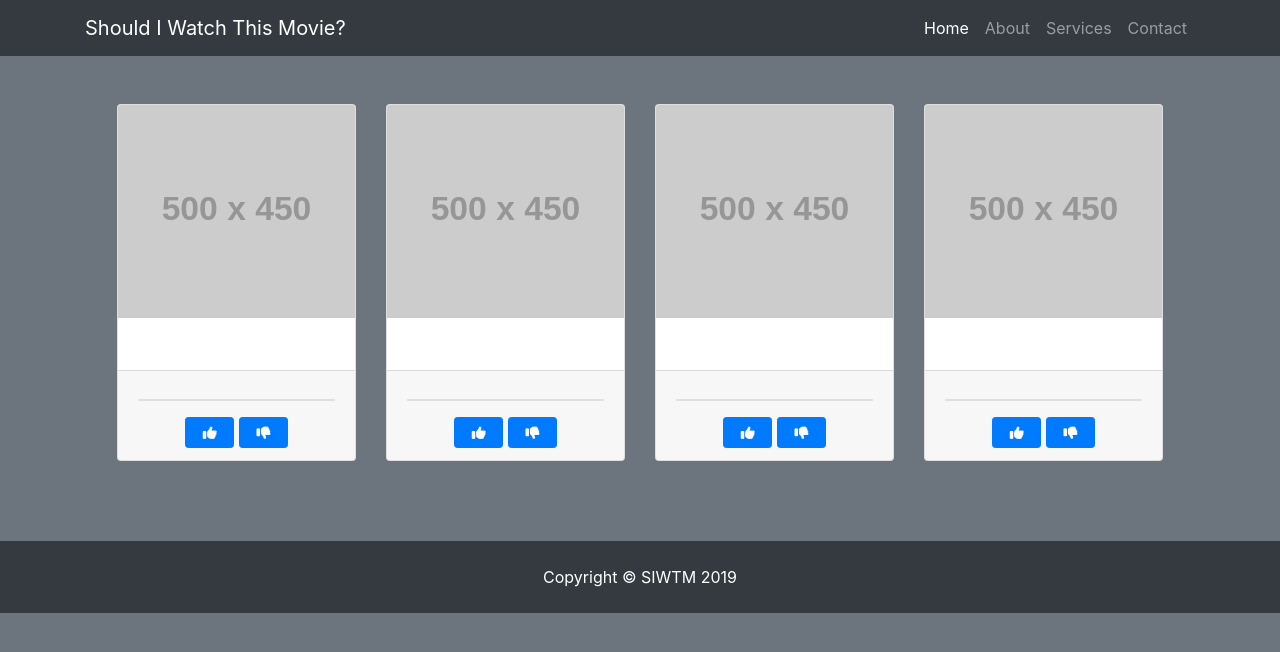
After one commit to Jaimemorillo/ShouldIwatchThisMovie, a Flask app: template app/templates/home.html in a window 1280 px wide. The commit adds this page. Shown: the top 652 px of the page. Run offline with Flask 2, Linux system fonts and the light colour scheme; the template is opened without the code that fills it, so the values that code supplies are empty; grey boxes labelled with a size stand in for pictures from a placeholder-image service; parts of the project's set-up code (start-up, migrations or seed data) failed here and were passed over; some libraries are stand-ins or nearby versions.

Commit message:
Updated templates and flask backend

```diff
--- a/app/app.py
+++ b/app/app.py
@@ -1,48 +1,33 @@
 import sys
-import os
-sys.path.extend('../src')
+sys.path.append('app')
+sys.path.append('../src')
 
-from flask import Flask, render_template, url_for, request
-import pandas as pd
-import pickle
-from sklearn.feature_extraction.text import CountVectorizer
-from sklearn.naive_bayes import MultinomialNB
-from sklearn.externals import joblib
-from taste.preparation import Preparation
-from movies.movie import Movie
+from flask import Flask, render_template, url_for, request, abort
 
-pre = Preparation()
-overs = pre.get_overview('../data/tmdb_spanish_overview.csv')
+from controller.controller import Controller
+path = '../data/tmdb_spanish_overview.csv'
 
-movies = overs[0:4]
+ctrl = Controller(path)
+movies = ctrl.get_4_random_movies()
 
 app = Flask(__name__)
-
-movies = {
-	0: {
-		'title': movies['title'][0],
-		'prediction': '70'
-	},
-	1: {
-		'title': movies['title'][1],
-		'prediction': '80'
-	},
-	2: {
-		'title': movies['title'][2],
-		'prediction': '90'
-	},
-	3: {
-		'title': movies['title'][3],
-		'prediction': '50'
-	}
-}
 
 
 @app.route('/')
 @app.route('/home')
-def home(film="it"):
-	return render_template('index.html', movies=movies)
+def home():
+    return render_template('home.html', movies=movies)
+
+
+@app.route('/movie/<id>')
+def movie(id):
+    try:
+        title, overview, prediction = movies.get_by_id(id)
+        print(title)
+        return render_template('movie.html', title=title, overview=overview, prediction=prediction)
+    except:
+        abort(404)
 
 
 if __name__ == '__main__':
-	app.run(debug=True)
+    app.run(debug=True)
--- /dev/null
+++ b/app/templates/base.html
@@ -0,0 +1,78 @@
+<!DOCTYPE html>
+<html lang="en">
+
+<head>
+
+    <meta charset="utf-8">
+    <meta name="viewport" content="width=device-width, initial-scale=1, shrink-to-fit=no">
+    <meta name="description" content="">
+    <meta name="author" content="">
+
+    <title>Should I Watch This Movie?</title>
+
+    <!-- Bootstrap core CSS -->
+    <link href="../static/vendor/bootstrap/css/bootstrap.min.css" rel="stylesheet">
+
+    <!-- Custom styles for this template -->
+    <link href="../static/css/heroic-features.css" rel="stylesheet">
+
+    <!-- Icons -->
+    <script src="https://kit.fontawesome.com/19e085bf59.js" crossorigin="anonymous"></script>
+
+</head>
+
+<body class="bg-secondary">
+
+    <!-- Navigation -->
+    <nav class="navbar navbar-expand-lg navbar-dark bg-dark fixed-top">
+        <div class="container">
+            <a class="navbar-brand" href="#">Should I Watch This Movie?</a>
+            <button class="navbar-toggler" type="button" data-toggle="collapse" data-target="#navbarResponsive" aria-controls="navbarResponsive" aria-expanded="false" aria-label="Toggle navigation">
+                <span class="navbar-toggler-icon"></span>
+            </button>
+            <div class="collapse navbar-collapse" id="navbarResponsive">
+                <ul class="navbar-nav ml-auto">
+                    <li class="nav-item active">
+                        <a class="nav-link" href="#">Home
+                            <span class="sr-only">(current)</span>
+                        </a>
+                    </li>
+                    <li class="nav-item">
+                        <a class="nav-link" href="#">About</a>
+                    </li>
+                    <li class="nav-item">
+                        <a class="nav-link" href="#">Services</a>
+                    </li>
+                    <li class="nav-item">
+                        <a class="nav-link" href="#">Contact</a>
+                    </li>
+                </ul>
+            </div>
+        </div>
+    </nav>
+
+    <!-- Page Content -->
+    <div class="container">
+
+        <!-- Page Features -->
+        <div class="jumbotron row bg-secondary py-4">
+            {% block content %}{% endblock %}
+        </div>
+        <!-- /.row -->
+
+    </div>
+    <!-- /.container -->
+
+    <!-- Footer -->
+    <footer class="py-4 bg-dark">
+        <div class="container">
+            <p class="m-0 text-center text-white">Copyright &copy; SIWTM 2019</p>
+        </div>
+        <!-- /.container -->
+    </footer>
+
+    <!-- Bootstrap core JavaScript -->
+    <script src="../static/vendor/jquery/jquery.min.js"></script>
+    <script src="../static/vendor/bootstrap/js/bootstrap.bundle.min.js"></script>
+
+</body></html>
--- /dev/null
+++ b/app/templates/home.html
@@ -0,0 +1,87 @@
+{% extends 'base.html' %}
+
+{% block content %}
+    <div class="col-lg-3 col-md-6 my-4">
+        <div class="card h-100">
+            <img class="card-img-top" src="http://placehold.it/500x450" alt="">
+            <div class="card-body">
+                <h4 class="card-title text-center"> {{ movies.titles[0] }} {{ movies.ids[0] }}</h4>
+                <p class="card-text ">{{ movies.reduced_overviews[0] }}</p>
+            </div>
+            <div class="card-footer text-center">
+                <div class="card my-3">
+                    {{ movies.predictions[0] }}
+                </div>
+                <a href="#" class="btn btn-primary col-lg-3 col-md-4 btn-sm">
+                    <i class="fas fa-thumbs-up"></i>
+                </a>
+                <a href="#" class="btn btn-primary  col-lg-3 col-md-4 btn-sm">
+                    <i class="fas fa-thumbs-down"></i>
+                </a>
+            </div>
+        </div>
+    </div>
+
+    <div class="col-lg-3 col-md-6 my-4">
+        <div class="card h-100">
+            <img class="card-img-top" src="http://placehold.it/500x450" alt="">
+            <div class="card-body">
+                <h4 class="card-title text-center">{{ movies.titles[1] }}</h4>
+                <p class="card-text">{{ movies.reduced_overviews[1] }}</p>
+            </div>
+            <div class="card-footer text-center">
+                <div class="card my-3">
+                    {{ movies.predictions[1] }}
+                </div>
+                <a href="#" class="btn btn-primary col-lg-3 col-md-4 btn-sm">
+                    <i class="fas fa-thumbs-up"></i>
+                </a>
+                <a href="#" class="btn btn-primary  col-lg-3 col-md-4 btn-sm">
+                    <i class="fas fa-thumbs-down"></i>
+                </a>
+            </div>
+        </div>
+    </div>
+
+    <div class="col-lg-3 col-md-6 my-4">
+        <div class="card h-100">
+            <img class="card-img-top" src="http://placehold.it/500x450" alt="">
+            <div class="card-body">
+                <h4 class="card-title text-center">{{ movies.titles[2] }}</h4>
+                <p class="card-text">{{ movies.reduced_overviews[2] }}</p>
+            </div>
+            <div class="card-footer text-center">
+                <div class="card my-3">
+                    {{ movies.predictions[2] }}
+                </div>
+                <a href="#" class="btn btn-primary col-lg-3 col-md-4 btn-sm">
+                    <i class="fas fa-thumbs-up"></i>
+                </a>
+                <a href="#" class="btn btn-primary  col-lg-3 col-md-4 btn-sm">
+                    <i class="fas fa-thumbs-down"></i>
+                </a>
+            </div>
+        </div>
+    </div>
+
+    <div class="col-lg-3 col-md-6 my-4">
+        <div class="card h-100">
+            <img class="card-img-top" src="http://placehold.it/500x450" alt="">
+            <div class="card-body">
+                <h4 class="card-title text-center">{{ movies.titles[3] }}</h4>
+                <p class="card-text">{{ movies.reduced_overviews[3] }}</p>
+            </div>
+            <div class="card-footer text-center">
+                <div class="card my-3">
+                    {{ movies.predictions[3] }}
+                </div>
+                <a href="#" class="btn btn-primary col-lg-3 col-md-4 btn-sm">
+                    <i class="fas fa-thumbs-up"></i>
+                </a>
+                <a href="#" class="btn btn-primary  col-lg-3 col-md-4 btn-sm">
+                    <i class="fas fa-thumbs-down"></i>
+                </a>
+            </div>
+        </div>
+    </div>
+{% endblock %}
```
Also changed, not shown: app/controller/controller.py (added, +24 -0 lines), app/movies/movies.py (added, +64 -0 lines), app/templates/home_old.html (renamed from app/templates/index.html, +14 -16 lines), src/movies/movie.py (deleted, +0 -14 lines), app/__init__.py (added), app/controller/__init__.py (added), app/movies/__init__.py (added), app/templates/movie.html (added), 1 other file.
